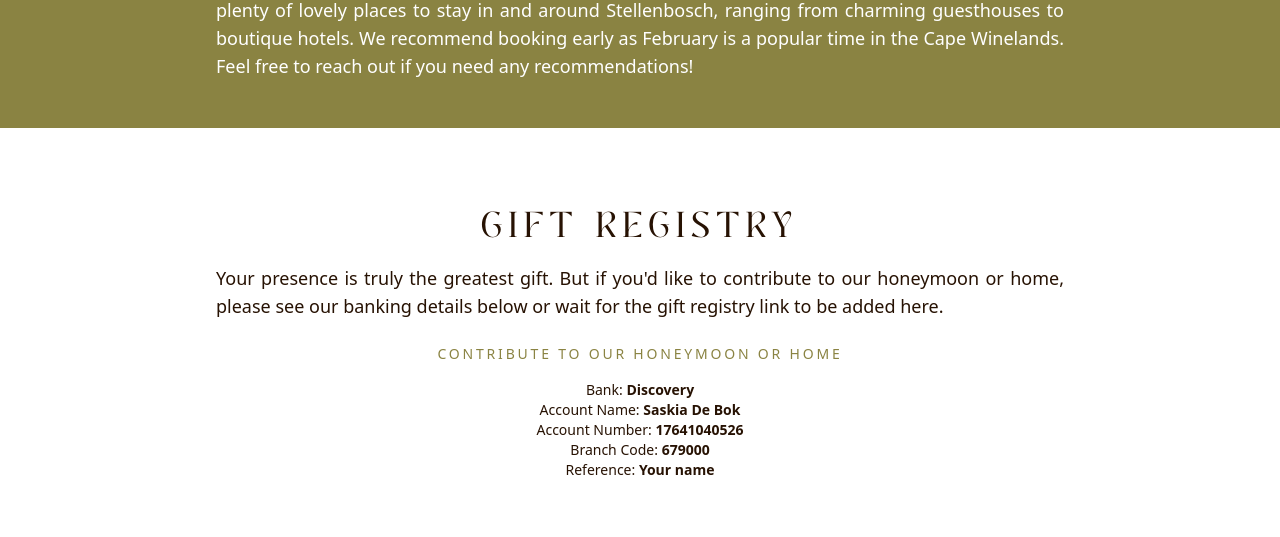
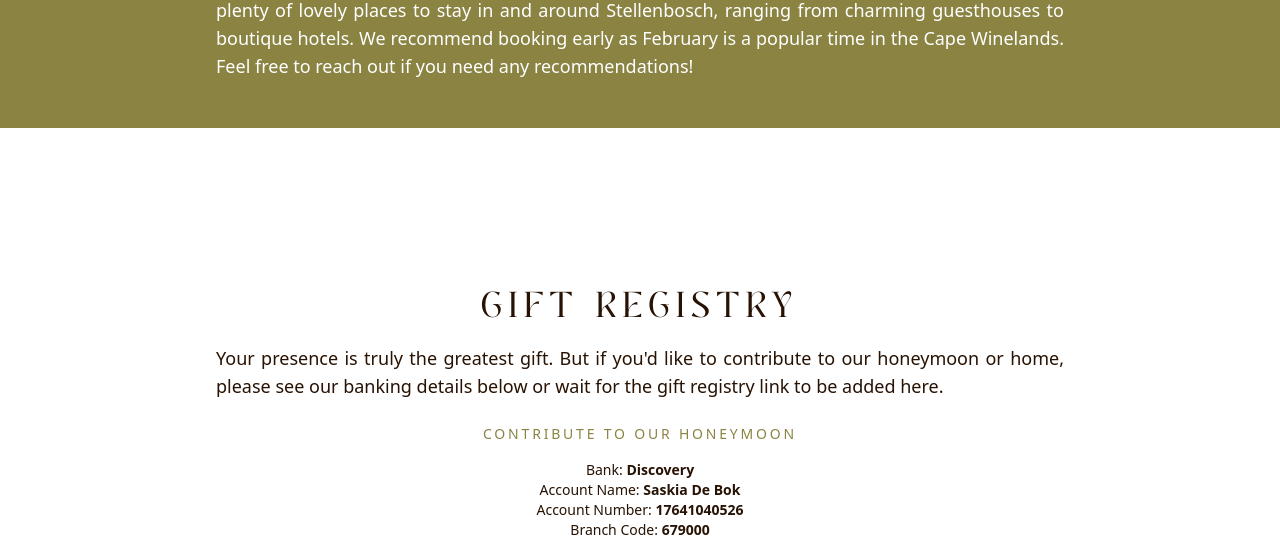
Before and after one commit to dev-pieter/pietsas, a React (Vite) app: page / in a window 1280 px wide. Shown: the part 5680-6217 px from the top of the page. Built offline with nearby package versions, Linux system fonts and the light colour scheme; no server answers.

Commit message:
wip: registry padding

```diff
--- a/src/pages/HomePage.tsx
+++ b/src/pages/HomePage.tsx
@@ -429,7 +429,7 @@ const Homepage = () => {
           </div>
         </div>
       </section>
-      <section className="pt-20" id="registry">
+      <section className="pt-40 pb-20" id="registry">
         <div className="mx-auto text-center">
           <h2 className="text-center text-2xl sm:text-4xl uppercase font-serif text-[#271203] mb-4 tracking-[0.2em]">
             Gift Registry
@@ -448,7 +448,7 @@ const Homepage = () => {
             <div className="text-lg max-w-4xl mx-auto">
               <div className="text-center">
                 <h3 className="text-sm tracking-[0.2em] uppercase text-secondary mb-4">
-                  Contribute to our honeymoon or home
+                  Contribute to our honeymoon
                 </h3>
                 <p className="text-[#271203] mb-6 text-sm">
                   Bank: <b>Discovery</b> <br />
```
